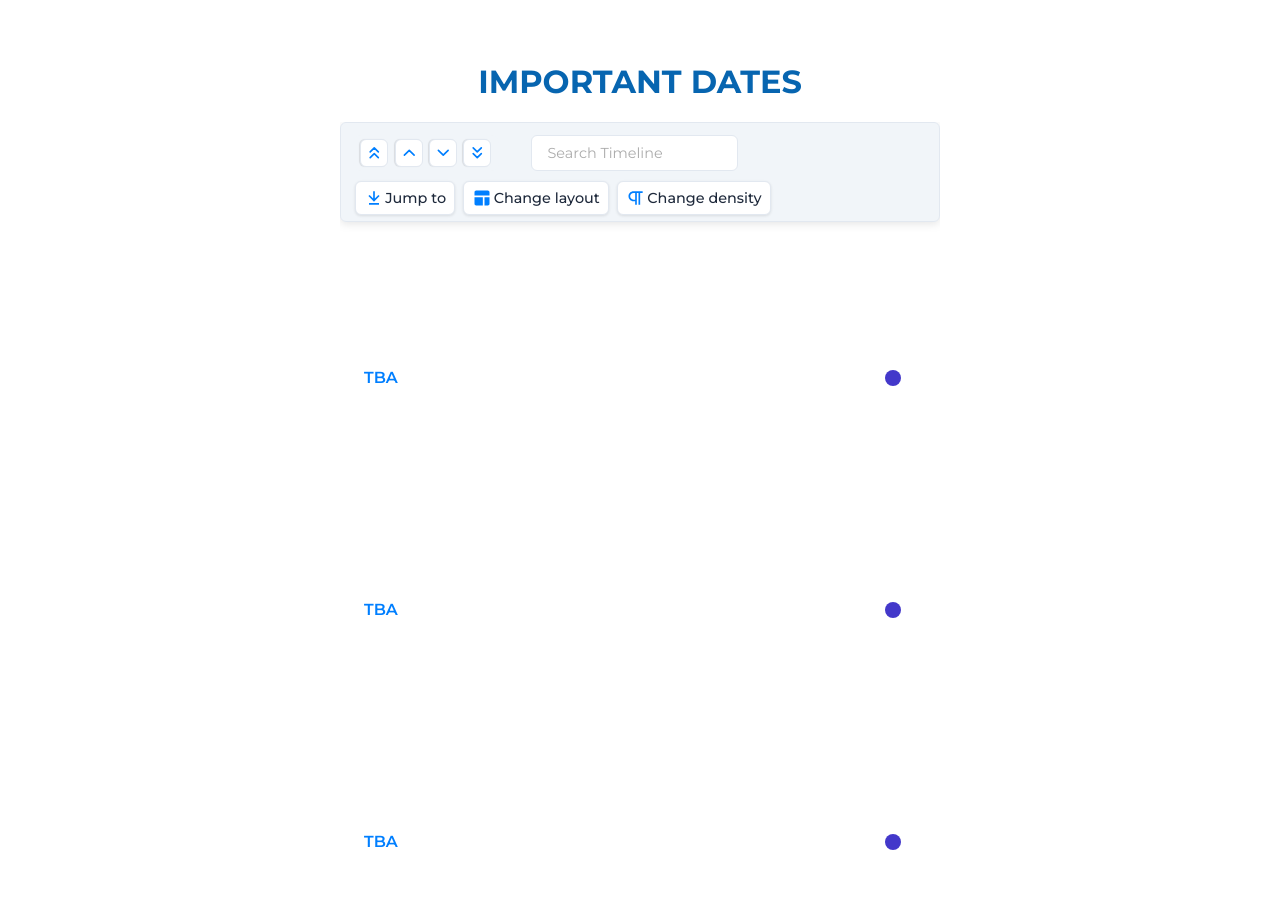
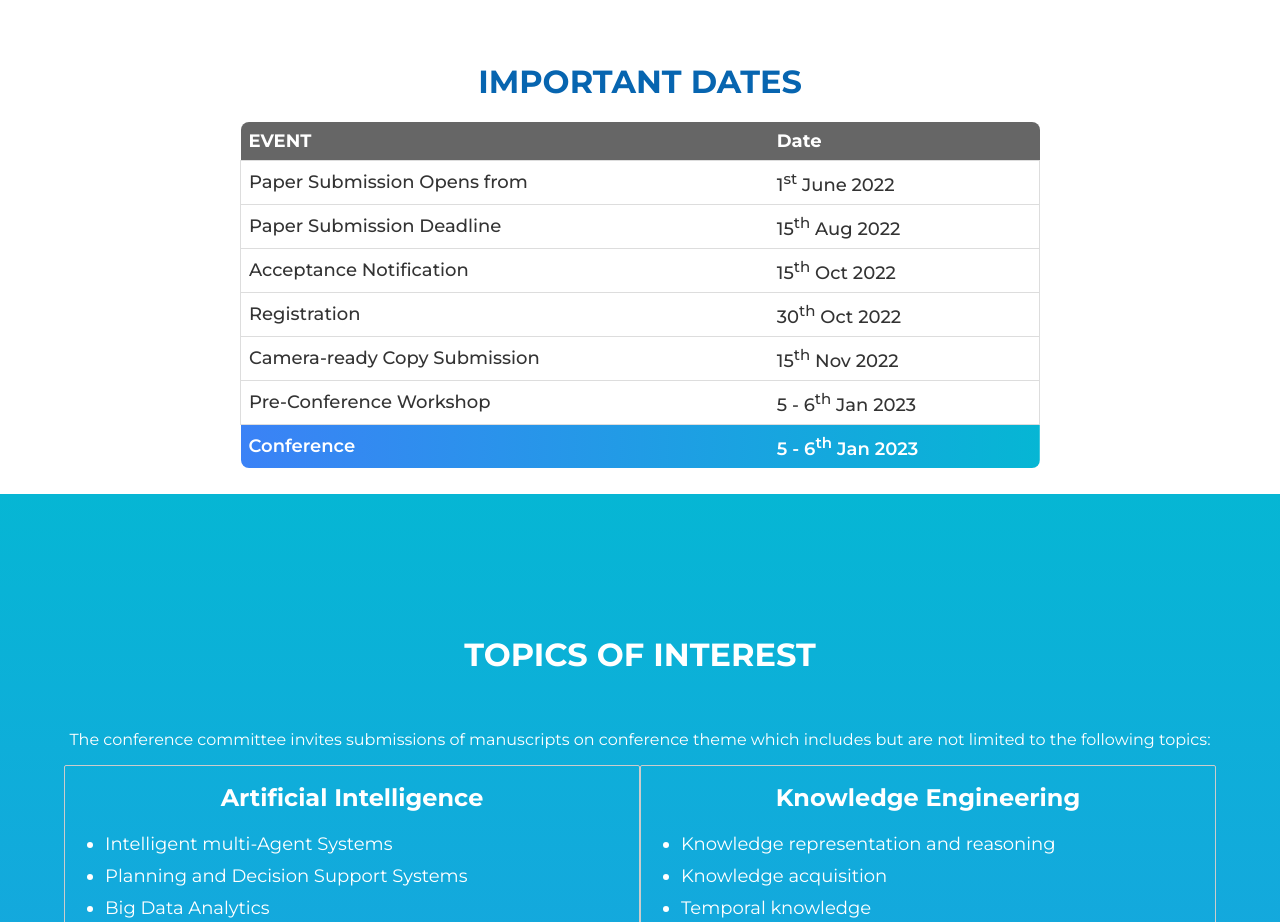
Before and after one commit to amanrk28/icccsp23, a Next.js app: page / in a window 1280 px wide. Shown: the part 1740-2662 px from the top of the page. Built offline with nearby package versions, Linux system fonts and the light colour scheme.

Commit message:
New dates added to important dates

```diff
--- a/components/Archive/index.js
+++ b/components/Archive/index.js
@@ -42,6 +42,7 @@ export default function Archive() {
         mode="VERTICAL_ALTERNATING"
         hideControls
         cardWidth={400}
+        scrollable={false}
         activeItemIndex={-1}
         disableClickOnCircle
         theme={{
--- a/components/Committee/index.js
+++ b/components/Committee/index.js
@@ -7,7 +7,6 @@ import {
 export default function Committee() {
   return (
     <div className="committeeContainer" id="committee">
-      <div id="committee">
       <div className="section-wrapper">
         <h1>ADVISORY COMMITTEE</h1>
         <div className="row cards-wrapper">
@@ -73,6 +72,5 @@ export default function Committee() {
         </div>
       </div>
     </div>
-    </div>
   );
 }
--- a/components/ImportantDates/index.js
+++ b/components/ImportantDates/index.js
@@ -1,34 +1,33 @@
-import { Chrono } from 'react-chrono';
-
 const items = [
-  { title: 'TBA', cardTitle: 'Paper Submission Deadline' },
-  { title: 'TBA', cardTitle: 'Acceptance Notification' },
-  { title: 'TBA', cardTitle: 'Camera-ready Copy Submission' },
-  { title: 'TBA', cardTitle: 'Last Date for Registration' },
-  { title: '4th Jan, 2023', cardTitle: 'Pre-Conference Workshop' },
-  { title: '5th-6th Jan, 2023', cardTitle: 'Conference ' },
+  { date: ['1', 'st', ' June 2022'], event: 'Paper Submission Opens from' },
+  { date: ['15', 'th', ' Aug 2022'], event: 'Paper Submission Deadline' },
+  { date: ['15', 'th', ' Oct 2022'], event: 'Acceptance Notification' },
+  { date: ['30', 'th', ' Oct 2022'], event: 'Registration' },
+  { date: ['15', 'th', ' Nov 2022'], event: 'Camera-ready Copy Submission' },
+  { date: ['5 - 6', 'th', ' Jan 2023'], event: 'Pre-Conference Workshop' },
+  { date: ['5 - 6', 'th', ' Jan 2023'], event: 'Conference ' },
 ];
 
 export default function ImportantDates() {
   return (
     <div id="important_dates" className="importantDatesContainer">
       <h1 className="text-center">IMPORTANT DATES</h1>
-      <div style={{ maxWidth: '600px', margin: 'auto' }}>
-        <Chrono
-          items={items}
-          mode="VERTICAL"
-          hideControls
-          cardWidth={280}
-          flipLayout
-          disableClickOnCircle
-          activeItemIndex={-1}
-          theme={{
-            cardForeColor: '#444',
-            primary: '#4338ca',
-            secondary: 'white',
-          }}
-        />
-      </div>
+      <table>
+        <tr>
+          <th>EVENT</th>
+          <th>Date</th>
+        </tr>
+        {items.map(item => (
+          <tr key={item.event}>
+            <td>{item.event}</td>
+            <td>
+              {item.date[0]}
+              <sup>{item.date[1]}</sup>
+              {item.date[2]}
+            </td>
+          </tr>
+        ))}
+      </table>
     </div>
   );
 }
--- a/styles/home.scss
+++ b/styles/home.scss
@@ -10,6 +10,7 @@
   filter: grayscale(20%);
   background-repeat: no-repeat;
   background-size: cover;
+  background-position: center;
   display: flex;
   flex-direction: column;
   align-items: center;
--- a/styles/importantDates.scss
+++ b/styles/importantDates.scss
@@ -2,4 +2,42 @@
   padding: 2% 5%;
   padding-top: 120px;
   color: #333;
+  table {
+    border-collapse: collapse;
+    width: 100%;
+    max-width: 800px;
+    margin: auto;
+    font-size: 18px;
+    font-weight: 500;
+  }
+
+  td,
+  th {
+    text-align: left;
+    padding: 8px;
+  }
+  tr:not(:first-child, :last-child) {
+    border: 1px solid #ddd;
+  }
+  tr:first-child {
+    background-color: #666;
+    color: #fff;
+    th:first-child {
+      border-top-left-radius: 8px;
+    }
+    th:last-child {
+      border-top-right-radius: 8px;
+    }
+  }
+  tr:last-child {
+    background-image: linear-gradient(to left, #06b6d4, #3b82f6);
+    color: #fff;
+    font-weight: 600;
+  }
+  td:first-child {
+    border-bottom-left-radius: 8px;
+  }
+  td:last-child {
+    border-bottom-right-radius: 8px;
+  }
 }
```
Lines whose indentation alone changed are shown as unchanged.
